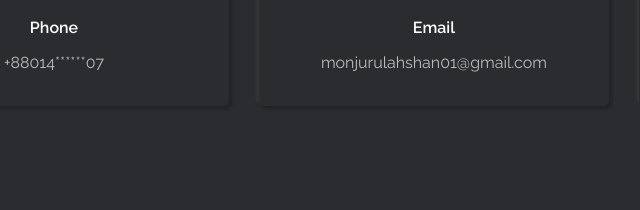
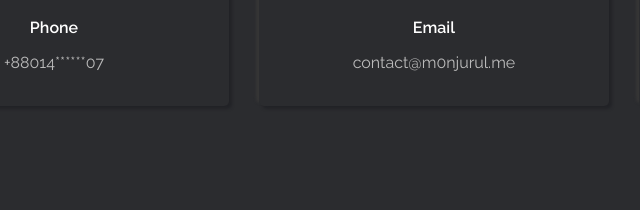
Before and after one commit to m0njuru1/m0njuru1.github.io, a plain HTML site: page index.html in a window 1280 px wide. Shown: the part 3364-3574 px from the top of the page, 206-846 px from the left. Drawn offline with Linux system fonts and the light colour scheme; a script that the page names is missing.

Commit message:
Update index.html

```diff
--- a/index.html
+++ b/index.html
@@ -389,7 +389,7 @@
           <div class="contact-item-inner outer-shadow">
             <i class="fas fa-envelope"></i>
             <span>Email</span>
-            <p><a href="https://mail.google.com/mail/?view=cm&fs=1&tf=1&to=monjurulahshan01@gmail.com" target="_blank">monjurulahshan01@gmail.com</a></p>
+            <p><a href="https://mail.google.com/mail/?view=cm&fs=1&tf=1&to=contact@m0njurul.me" target="_blank">contact@m0njurul.me</a></p>
           </div>
         </div>
         <!-- contact item end -->
```
